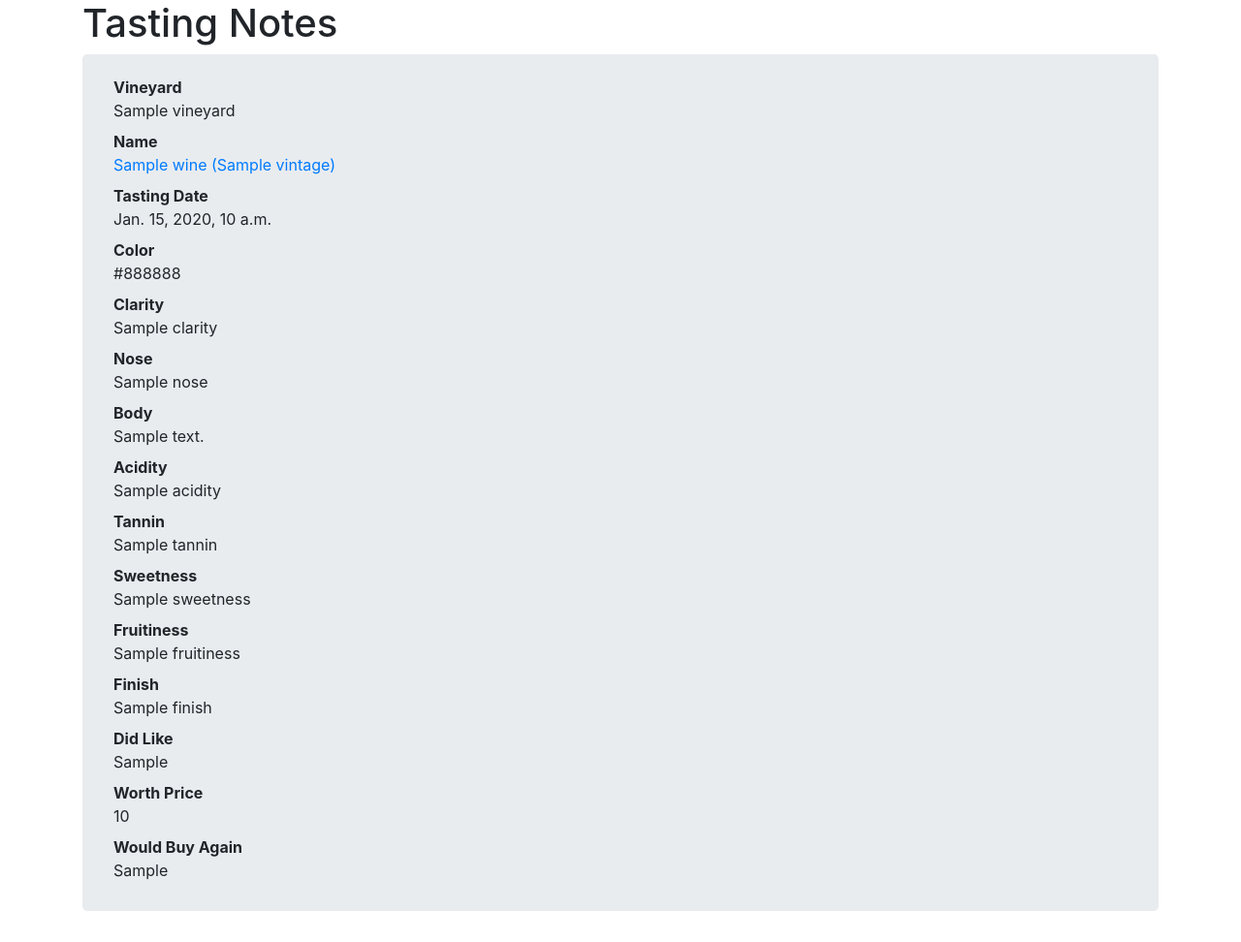
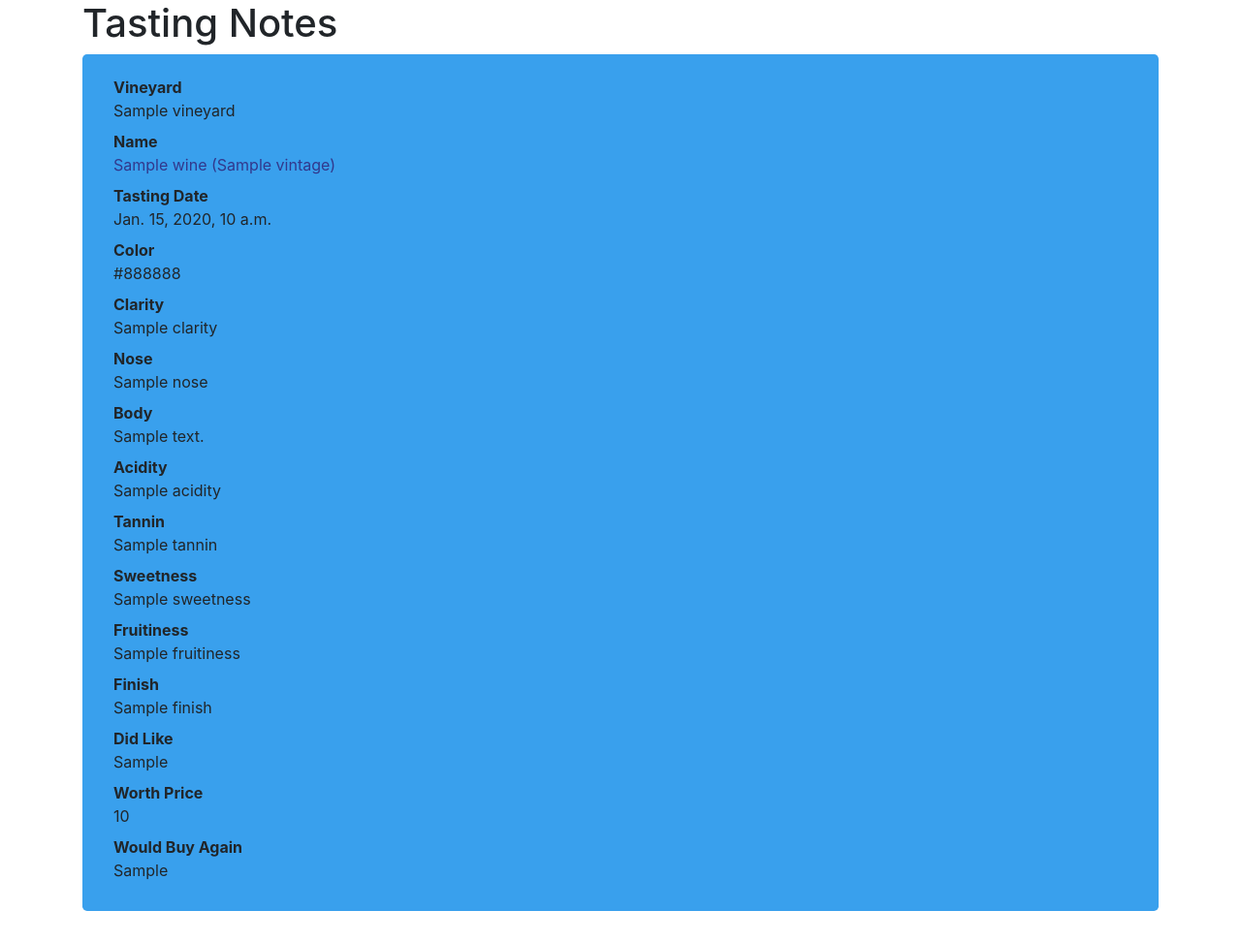
Before and after one commit to cdb2863/wine_proj, a Django app: template tasting/templates/tasting/tasting_detail.html in a window 1280 px wide. Shown: the whole page at 97% size. Run offline with Django 3.2, Linux system fonts and the light colour scheme; the template is opened without the code that fills it: most values are stand-ins (such as "Sample title", 1, 10 or a date in 2020); some libraries are stand-ins or nearby versions.

Commit message:
styles links

```diff
--- a/tasting/static/theme.css
+++ b/tasting/static/theme.css
@@ -5,8 +5,17 @@ ul {
 .jumbotron {
     padding-top: 2%;
     padding-bottom: 2%;
+    background-color: #39a0ed;
 }
 
 .btn.btn-outline-success.header-button {
     margin-top: 10px;
 }
+
+a.detail {
+    color: #32388c;
+}
+
+a.detail:hover {
+    color: white;
+}
--- a/tasting/templates/tasting/index.html
+++ b/tasting/templates/tasting/index.html
@@ -16,9 +16,9 @@
     <div class="container">
         <div class="page-header">
             <div class="btn-toolbar float-right">
-                <button type="button" class="btn btn-outline-success header-button">Add</button>
+                <a href="/add_wine/"><button type="button" class="btn btn-outline-success header-button">Add</button></a>
             </div>
-            <h1>Header</h1>
+            <h1>Wines</h1>
         </div>
         {% if wines %}
             <ul class="list-group">
--- a/tasting/templates/tasting/tasting_detail.html
+++ b/tasting/templates/tasting/tasting_detail.html
@@ -21,7 +21,7 @@
             <dt>Vineyard</dt>
             <dd>{{ tasting.wine.Vineyard }}</dd>
             <dt>Name</dt>
-            <dd><a href="/wine/{{ tasting.wine.id }}">{{ tasting.wine.Name }} ({{ tasting.wine.Vintage }})</a></dd>
+            <dd><a class="detail" href="/wine/{{ tasting.wine.id }}">{{ tasting.wine.Name }} ({{ tasting.wine.Vintage }})</a></dd>
             <dt>Tasting Date</dt>
             <dd>{{ tasting.date }}</dd>
             <dt>Color</dt>
```
